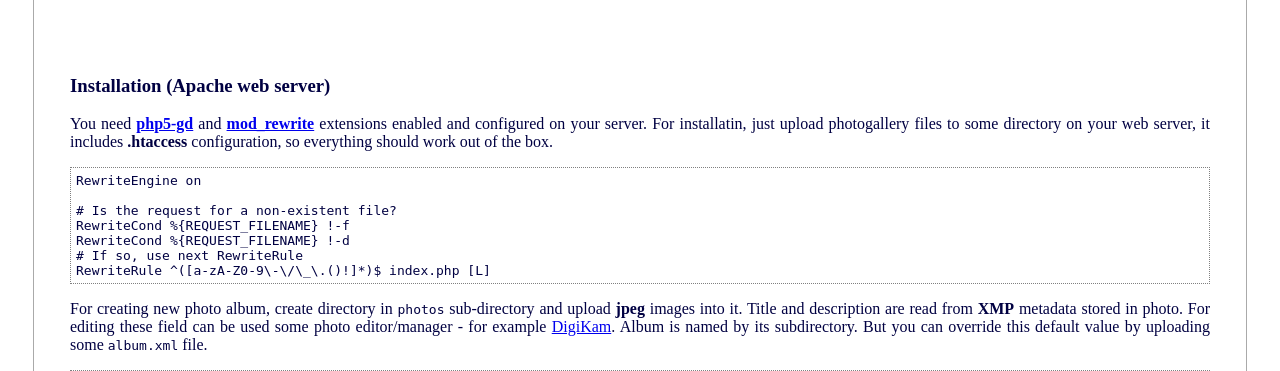
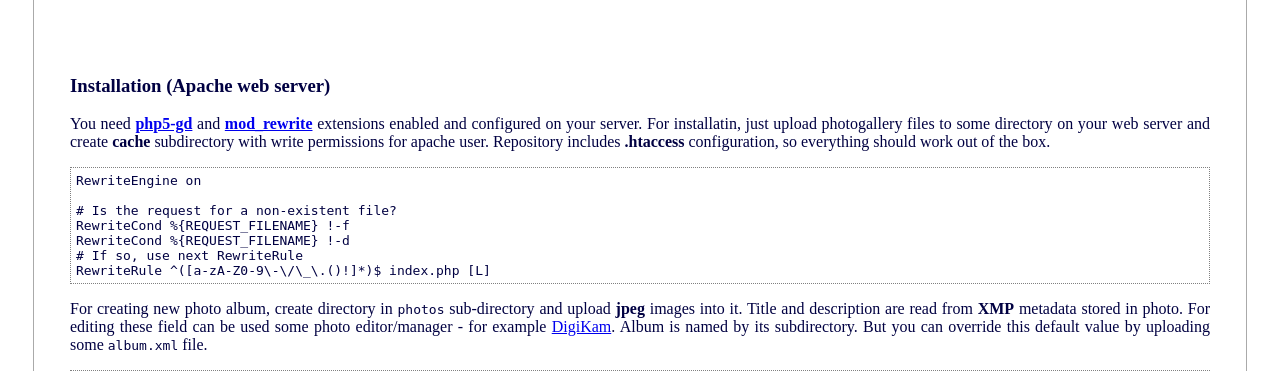
Before and after one commit to Karry/yat-photogallery, a PHP site: page / in a window 1280 px wide. Shown: the part 753-1124 px from the top of the page. Run offline with PHP 8.4, Linux system fonts and the light colour scheme.

Commit message:
add installation note about cache directory

```diff
--- a/templates/folders.php
+++ b/templates/folders.php
@@ -105,7 +105,8 @@
       You need <strong><a href="http://php.net/manual/en/book.image.php">php5-gd</a></strong> and
       <strong><a href="http://httpd.apache.org/docs/current/mod/mod_rewrite.html">mod_rewrite</a></strong> extensions
       enabled and configured on your server.
-      For installatin, just upload photogallery files to some directory on your web server, it includes
+      For installatin, just upload photogallery files to some directory on your web server and create <strong>cache</strong>
+      subdirectory with write permissions for apache user. Repository includes
       <strong>.htaccess</strong> configuration, so everything should work out of the box.
     </p>
 
```
